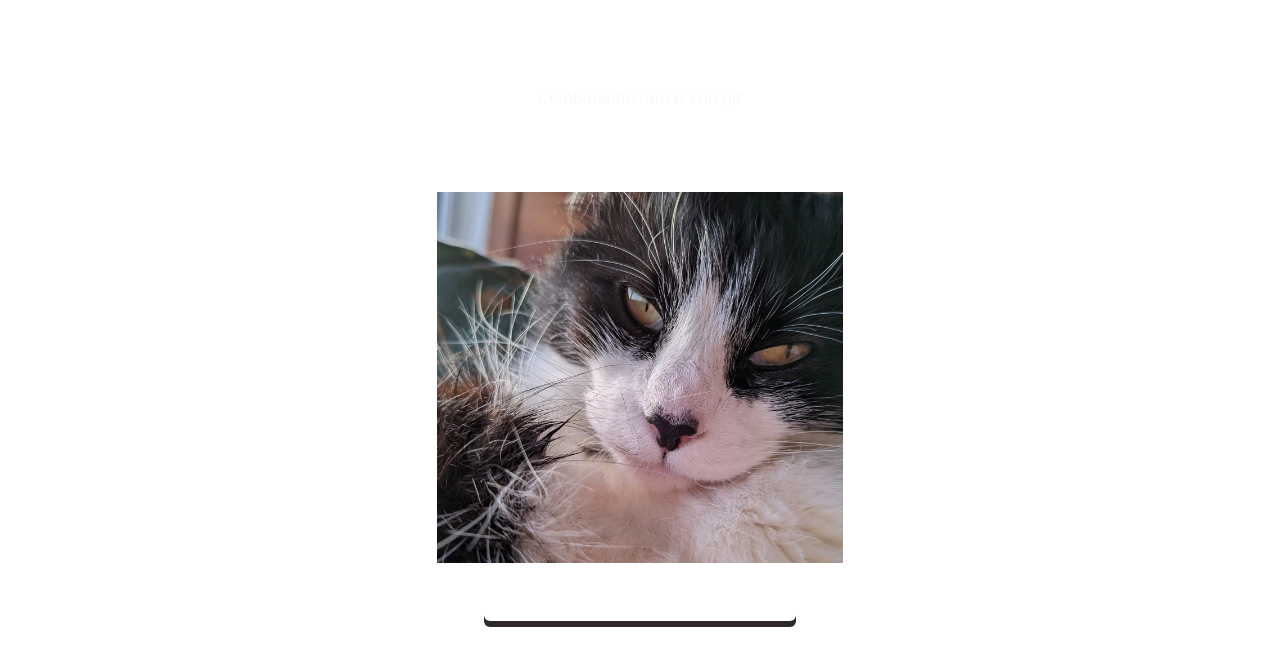
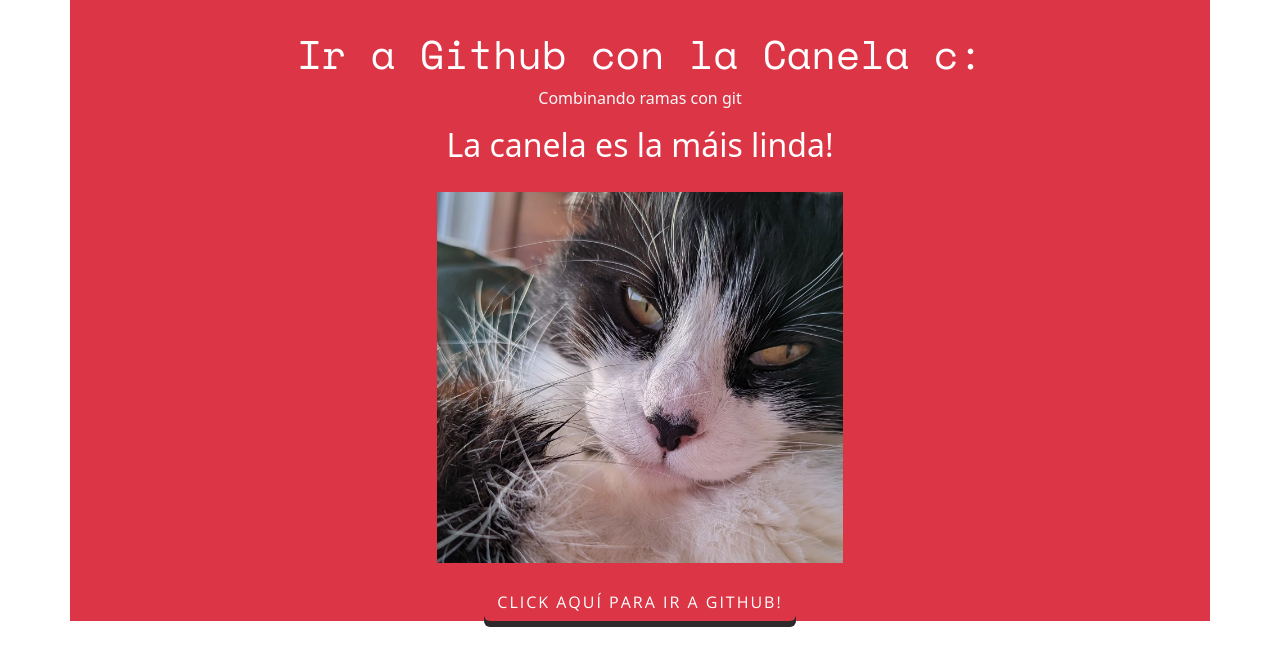
Before and after one commit to camilacp/desafio-branching, a plain HTML site: page index.html in a window 1280 px wide. Drawn offline with nearby package versions, Linux system fonts and the light colour scheme.

Commit message:
cambiando el fondo

```diff
--- a/index.html
+++ b/index.html
@@ -13,10 +13,10 @@
 </head>
 
 <body>
-  <div class="container text-center">
+  <div class="container text-center bg-danger">
     <h1>Ir a Github con la Canela c:</h1>
     <p class="text-center text-light">Combinando ramas con git</p>
-    <h2 class="text-center text-white">La canela es la mágis linda!</h2>
+    <h2 class="text-center text-white">La canela es la máis linda!</h2>
     <a href="https://github.com/">
       <img src="canela.png" alt="octocat">
     </a>
```
